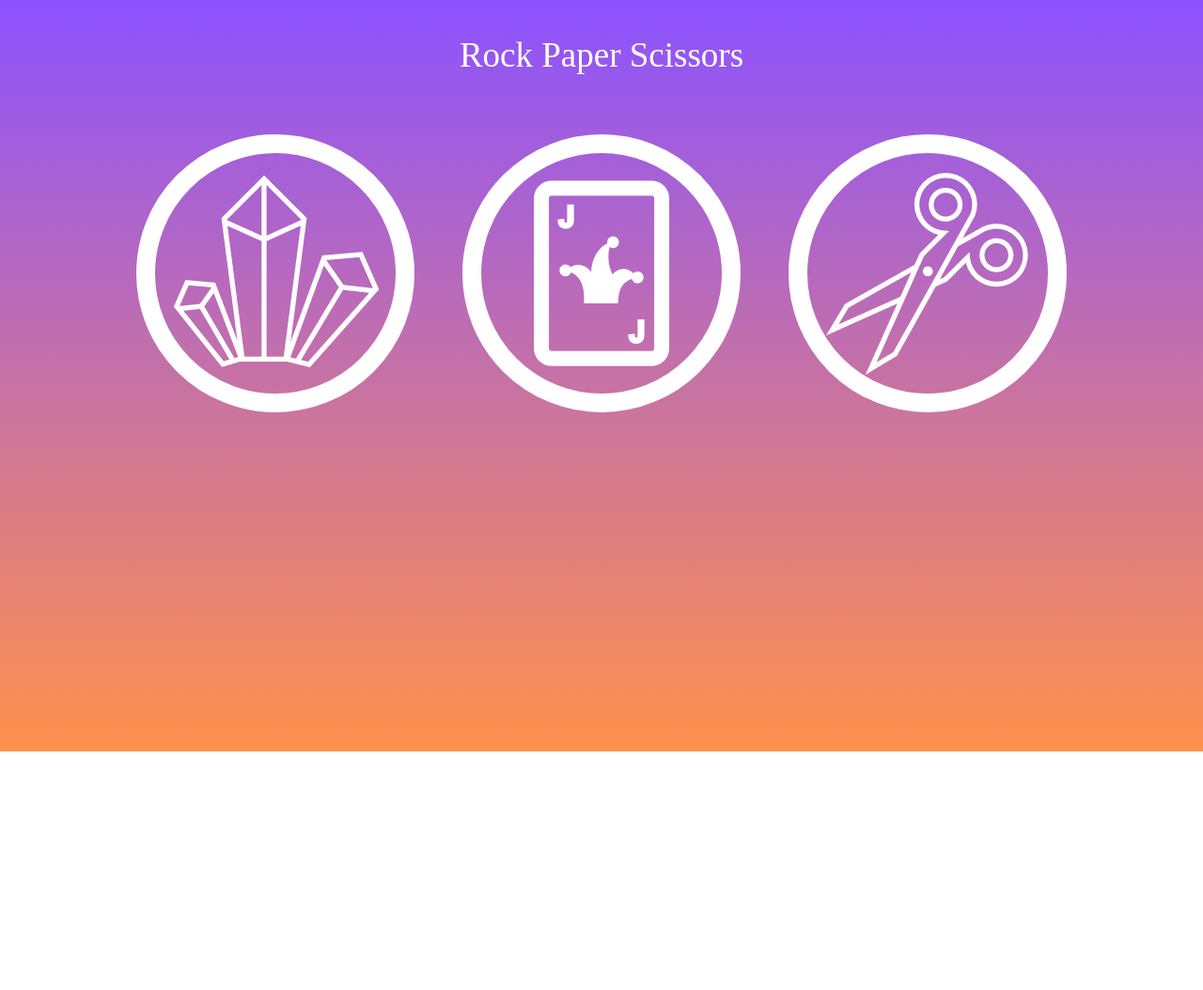
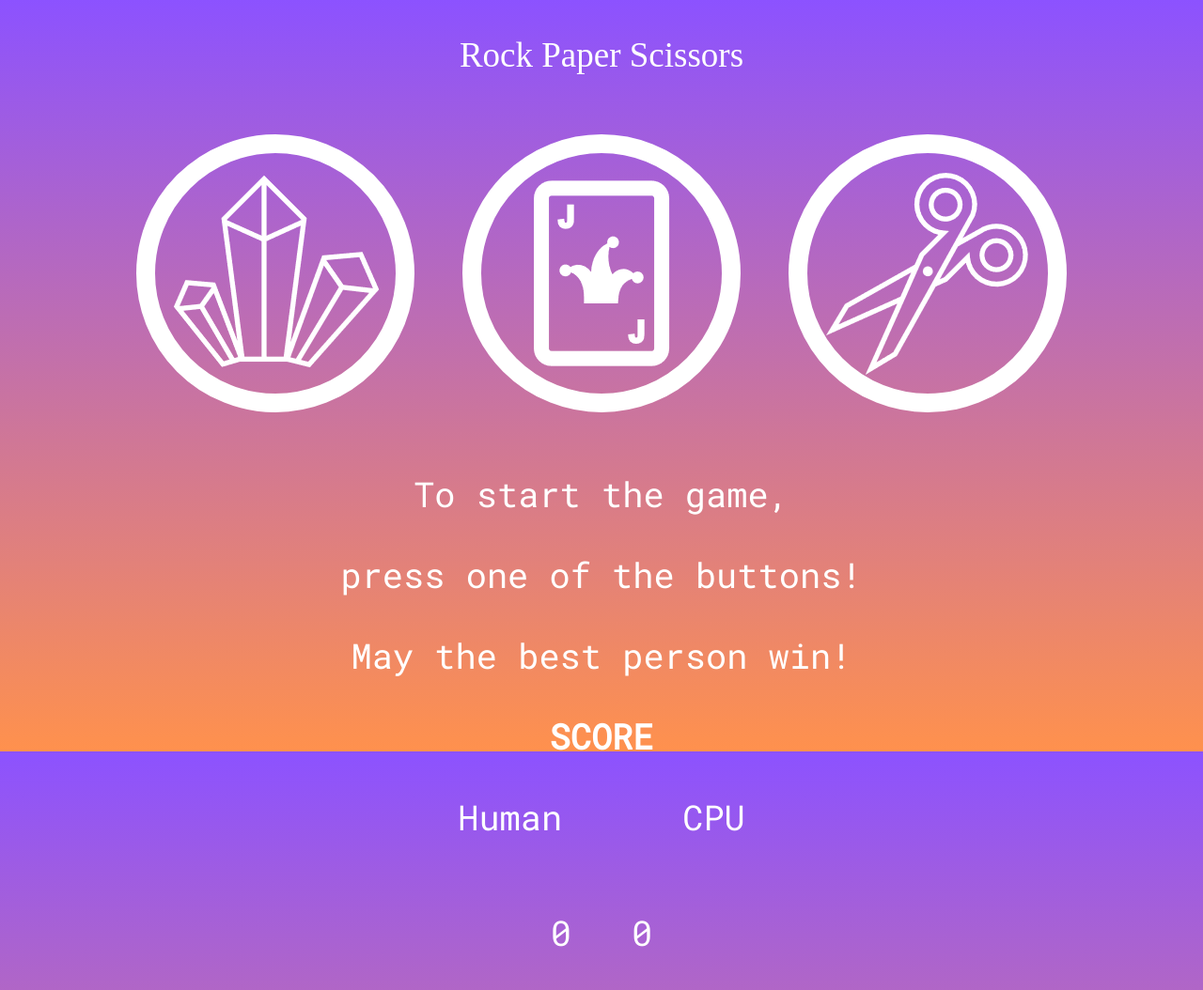
Before and after one commit to vcorneau/odin-rps, a plain HTML site: page index.html in a window 1280 px wide. Shown: the whole page at 94% size. Before the commit the page ends 800 px from the top, so only its background shows below. Drawn offline with Linux system fonts and the light colour scheme; a web font is replaced by a local one.

Commit message:
Add janky score block.

```diff
--- a/index.html
+++ b/index.html
@@ -25,17 +25,21 @@
     </div>
 
     <div class="results" id="results">
-       <p id="userResult"> </p>
-       <p id="cpuResult"> </p>
-       <p id="roundResult"> </p>
+       <p id="userResult">To start the game,</p>
+       <p id="cpuResult">press one of the buttons!</p>
+       <p id="roundResult">May the best person win!</p>
     </div>
 
     <div class="score" id="score">
-        <!--Display
-        Score
-        Human   CPU
-        X       Y  -->
-
+        <div class="scoreTitle">SCORE</div>
+        <div class="playersNames">
+            <p class="player">Human</p>
+            <p class="cpu">CPU</p>
+        </div>
+        <div class="playerScores">
+            <p class="playerNumber" id="playerNumber">0</p>
+            <p class="cpuNumber" id="cpuScore">0</p>
+        </div>
     </div>
     <script src="rps-script.js"></script>
 
--- a/rps-script.js
+++ b/rps-script.js
@@ -27,6 +27,9 @@ for (let button of buttons) {
         buttonClicked = true;
 
         let computerSelection = getComputerChoice();
+        let totalRounds = 0;
+        let playerScore = 0;
+        let CPUScore = 0;
 
         //Converts button clicked to corresponding integer
         if (buttonClicked = true) {
--- a/style.css
+++ b/style.css
@@ -29,3 +29,40 @@ body {
 .button:active {
     border: 20px solid rgb(243, 213, 41);
 }
+
+.results {
+    text-align: center;
+    padding: 0;
+}
+
+.score {
+    display: flex;
+    flex-direction: column;
+}
+
+.scoreTitle {
+    font-weight: bold;
+    text-align: center;
+}
+
+.playersNames {
+    display:flex;
+    justify-content: center;
+}
+
+.player,
+.playerNumber {
+    text-align: left;
+    margin-right: 5%;
+}
+
+.cpu,
+.cpuScore {
+    text-align: right;
+    margin-left: 5%;
+}
+
+.playerScores {
+    display:flex;
+    justify-content: center;
+}
```
